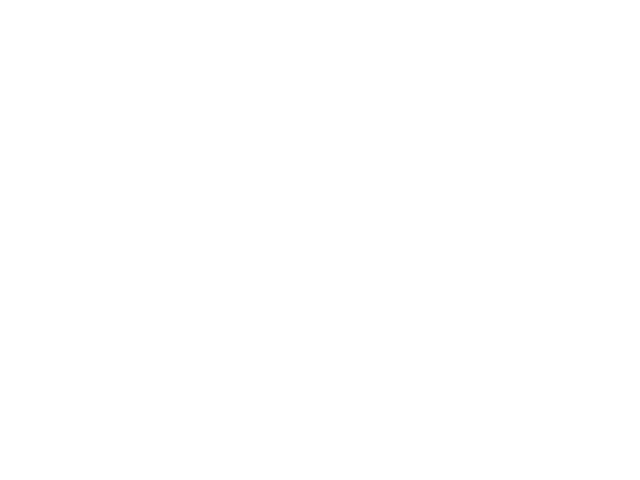
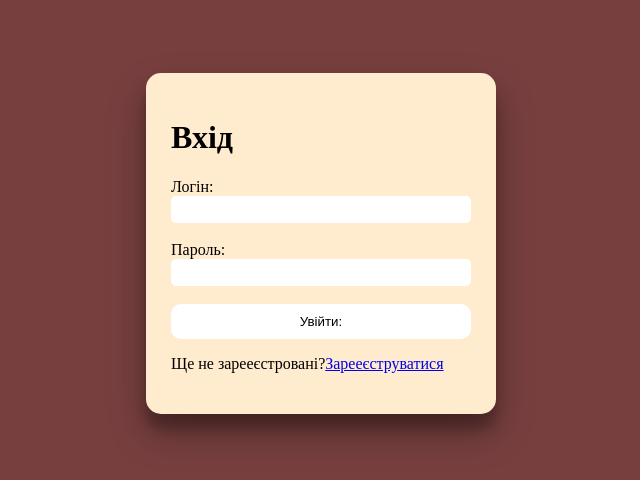
Before and after one commit to Niaron31/weapon_shop, a Flask app: page /login in a window 1280 px wide. Before the commit the part shown is empty. Shown: the top 480 px of the page, without its empty margins (319-959 px from the left). Run offline with Flask 3, Linux system fonts and the light colour scheme.

Commit message:
Add files via upload

```diff
--- a/main.py
+++ b/main.py
@@ -43,7 +43,7 @@ def register():
         conn = sqlite3.connect("users.db")
         cursor = conn.cursor()
         try:
-            cursor.execute("INSERT  INTO users(username, password) VALUE (?,?)",(username, password))
+            cursor.execute("INSERT  INTO users(username, password) VALUS (?,?)",(username, password))
             conn.commit()
             conn.close
             flash('Реєстрація успішна', 'success')
--- a/templates/login.html
+++ b/templates/login.html
@@ -3,9 +3,73 @@
 <head>
     <meta charset="UTF-8">
     <meta name="viewport" content="width=device-width, initial-scale=1.0">
-    <title>login</title>
+    <title>Вхід</title>
+    <style>
+        .success{
+        color:green;
+        }
+        .error {
+            color:red;
+        }
+        body{
+        background-color: rgb(120, 63, 63);
+        padding: 15px;
+        display: flex;
+        flex-direction: column;
+        align-items: center;
+        justify-content: center;
+        height: 100%;
+        }
+        .container{
+            background-color: blanchedalmond;
+            padding: 25px;
+            margin-top: 50px;
+            border-radius:15px ;
+            box-shadow: rgba(0, 0, 0, 0.3) 0px 19px 38px, rgba(0, 0, 0, 0.22) 0px 15px 12px;;
+            width: 300px;
+
+        }
+        .container form{
+            display: flex;
+            flex-direction: column;
+
+        }
+        .container input{
+            border-radius: 5px;
+            border: 0cap;
+            height: 25px;
+        }
+        .container button{
+            border-radius: 10px;
+            border: 0cap;
+            height: 35px;
+            background-color: rgb(255, 255, 255);
+        }
+    </style>
 </head>
 <body>
+    <div class="container">
+        <h1>Вхід</h1>
+        <form method="post" action="/login">
+            <label for = "username">Логін:</label>
+            <input type="text" id="username" name="username" required>
+            <br>
+            <label for = "password">Пароль:</label>
+            <input type="password" id="password" name="password" required>
+            <br>
+            <button type="submit">Увійти:</button>
+        </form>
+        <p>Ще не зарееєстровані?<a href="/register">Зарееєструватися</a></p>
 
+        {% with message = get_flashed_messages(with_categories=true)%}
+            {% if message %}
+                {% for cat,mes  in massage %}
+                    <p class="{{cat}}">{{mes}}</p>
+                {% endfor %}
+            {% endif %}
+
+        {% endwith %}
+
+    </div>
 </body>
 </html>
```
Also changed, not shown: templates/main.html (+12 -0 lines), templates/register.html (+32 -0 lines).
